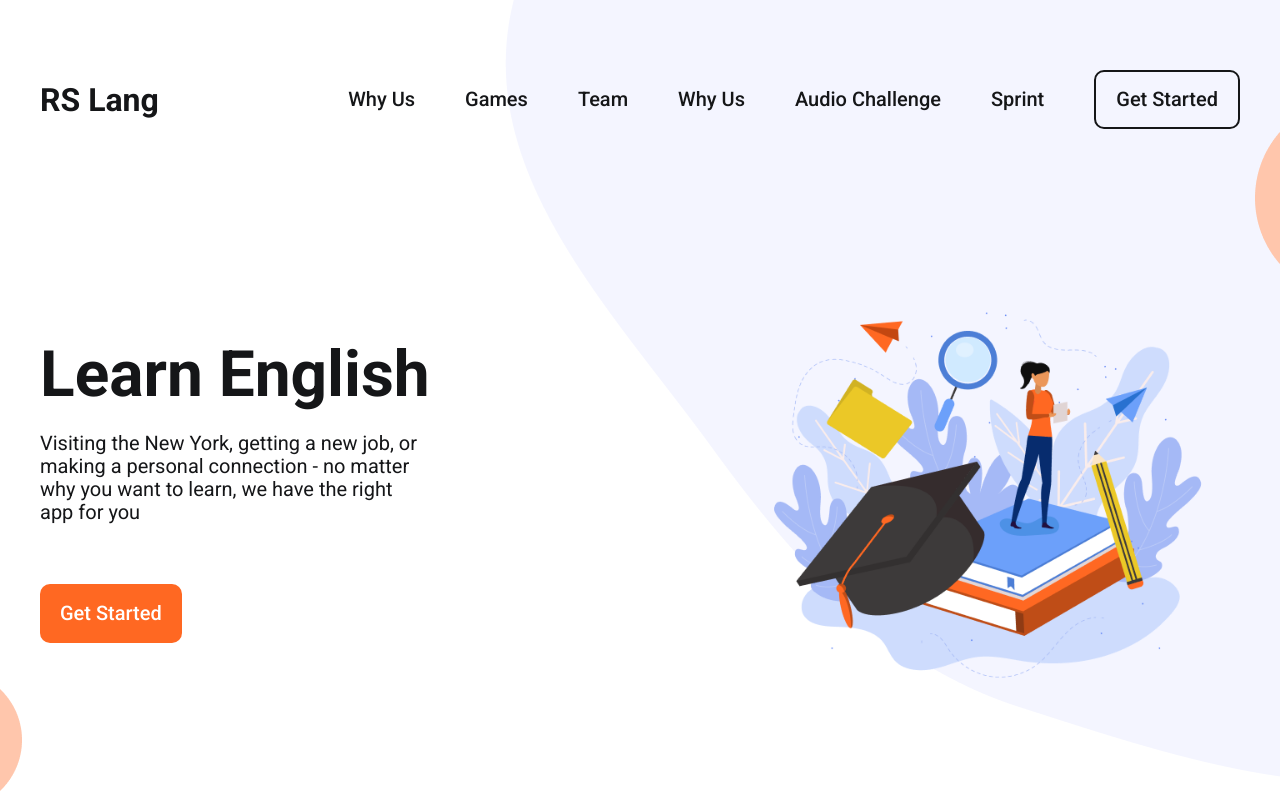
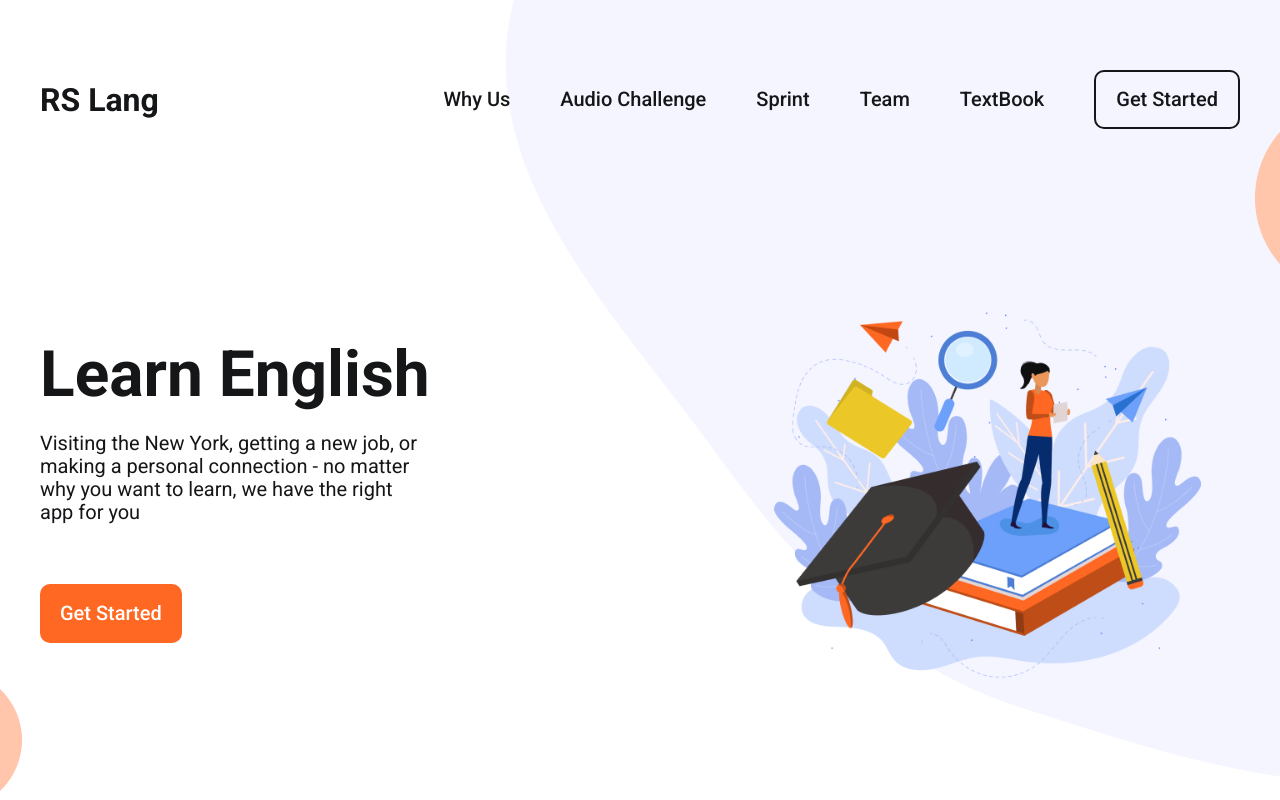
Before and after one commit to Lebedev-023046/rslang, a React (Create React App) app in the folder rs-lang/: page / in a window 1280 px wide. Shown: the top 800 px of the page. Built offline with nearby package versions, Linux system fonts and the light colour scheme; a web font is replaced by a local one.

Commit message:
feat: add links for MainPage sections

```diff
--- a/rs-lang/src/App.tsx
+++ b/rs-lang/src/App.tsx
@@ -4,11 +4,13 @@ import AudioChallengePage from './components/templates/AudioChallengePage/AudioC
 import SprintPage from './components/templates/Sprint/SprintPage/SprintPage'
 import { Route, Routes } from 'react-router-dom'
 import StatisticsPage from './components/templates/StatisticsPage/StatisticsPage'
+import { TextBook } from './components/templates/TextBook/TextBook'
 
 const App = () => {
   return (
     <Routes>
       <Route path="/" element={<MainPage />} />
+      <Route path="/TextBook" element={<TextBook />} />
       <Route path="/AudioChallenge" element={<AudioChallengePage />} />
       <Route path="/Sprint" element={<SprintPage />} />
       <Route path="/Statistics" element={<StatisticsPage />} />
--- a/rs-lang/src/components/organisms/Hero/Hero.tsx
+++ b/rs-lang/src/components/organisms/Hero/Hero.tsx
@@ -4,7 +4,7 @@ import './Hero.css'
 
 const Hero: React.FC = () => {
   return (
-    <section className='hero'>
+    <section className='hero' id='hero'>
       <div className='container hero__container'>
         <div className='hero__content'>
           <div className='hero__text'>
--- a/rs-lang/src/components/organisms/Team/Team.tsx
+++ b/rs-lang/src/components/organisms/Team/Team.tsx
@@ -25,7 +25,7 @@ const Team: React.FC = () => {
   }
 
   return (
-    <section className='team'>
+    <section className='team' id='team'>
       <div className='container team__container'>
         <h2>Our team</h2>
         <div className='team__slider'>
--- a/rs-lang/src/components/organisms/Try/Try.tsx
+++ b/rs-lang/src/components/organisms/Try/Try.tsx
@@ -4,7 +4,7 @@ import './Try.css'
 
 const Try: React.FC = () => {
   return (
-    <section className='try'>
+    <section className='try' id='try'>
       <div className='container try__container'>
         <div className='try__content'>
           <h2>Try for free</h2>
--- a/rs-lang/src/components/organisms/Video/Video.tsx
+++ b/rs-lang/src/components/organisms/Video/Video.tsx
@@ -4,7 +4,7 @@ import './Video.css'
 
 const Video: React.FC = () => {
   return (
-    <section className='video'>
+    <section className='video' id='video'>
       <div className='container video__container'>
         <h2>Learn more about the app</h2>
         <div className='video__player'>
--- a/rs-lang/src/components/organisms/WhyUs/WhyUs.tsx
+++ b/rs-lang/src/components/organisms/WhyUs/WhyUs.tsx
@@ -5,7 +5,7 @@ import './WhyUs.css'
 
 const WhyUs: React.FC = () => {
   return (
-    <section className='why-us'>
+    <section className='why-us' id='why-us'>
       <div className='container why-us__container'>
         <div className='why-us__stickers'>
           <Sticker
--- a/rs-lang/src/components/templates/MainPage/MainPage.tsx
+++ b/rs-lang/src/components/templates/MainPage/MainPage.tsx
@@ -27,15 +27,13 @@ const MainPage = () => {
       <Header>
         <h2>RS Lang</h2>
         <Nav>
-          <span className='nav__link'>Why Us</span>
-          <span className='nav__link'>Games</span>
-          <span className='nav__link'>Team</span>
-          <span className='nav__link'>Why Us</span>
-          {/* <Link className='nav__link' to='#'>Why Us</Link> */}
+          <a className='nav__link' href='#why-us'>Why Us</a>
+          {/* <span className='nav__link'>Games</span> */}
           <Link className='nav__link' to='/AudioChallenge'>Audio Challenge</Link>
           <Link className='nav__link' to='/Sprint'>Sprint</Link>
-          {/* <Link className='nav__link' to='#'>Team</Link> */}
-          {/* <Link className='nav__link' to='#'>Textbook</Link> */}
+          <a className='nav__link' href='#team'>Team</a>
+          <Link className='nav__link' to='/TextBook'>TextBook</Link>
+          {isAuth && <Link className='nav__link' to='/Statistics'>Statistics</Link>}
         </Nav>
         { isAuth
           ? <NameBlock/>
--- a/rs-lang/src/utils/Utils.ts
+++ b/rs-lang/src/utils/Utils.ts
@@ -1,3 +1,4 @@
+/* eslint-disable @typescript-eslint/restrict-plus-operands */
 import Api from '../api/Api'
 import { IData, IWordDescription } from '../interfaces/IData'
 
```
